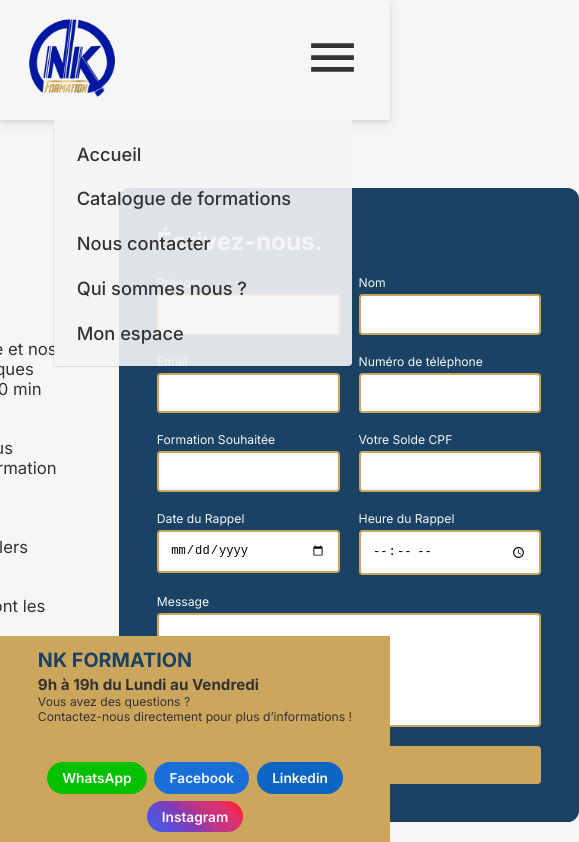
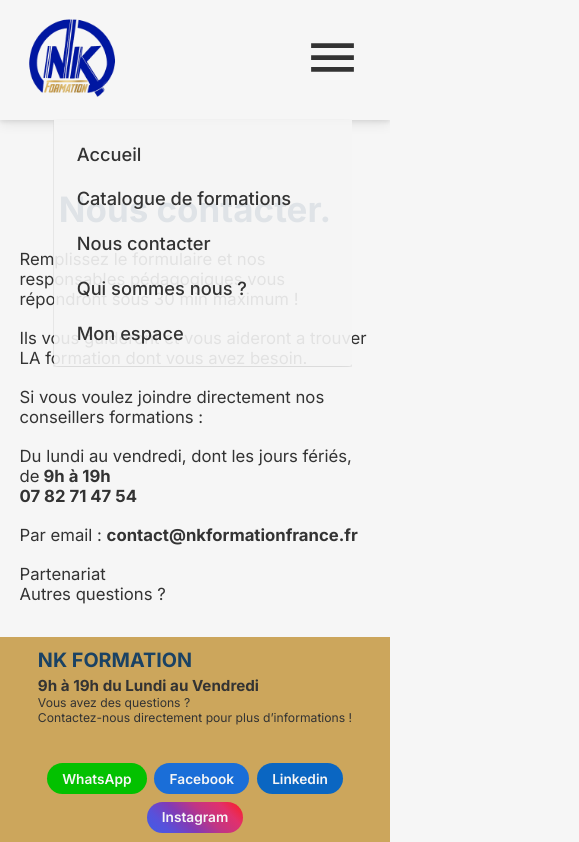
Before and after one commit to elalamiDeveloper/nk-formation-france, a React (Create React App) app: page /contact in a window 390 px wide. Shown: the top 842 px of the page, 579 px wide, since content can reach past the window. Built offline with nearby package versions, Linux system fonts and the light colour scheme.

Commit message:
Fix media queries

```diff
--- a/src/components/contact-form/contact-form.css
+++ b/src/components/contact-form/contact-form.css
@@ -30,7 +30,7 @@
 
 .input-team input {
   padding: 1.5rem;
-  font-size: 1.6rem;
+  font-size: 2rem;
   border: 0.3rem solid #cca65c;
   border-radius: 0.5rem;
 }
@@ -48,3 +48,24 @@
   color: #fff;
   font-size: 1.8rem;
 }
+
+@media screen and (max-width: 1000px) {
+  .contact-page-form {
+    width: 100%;
+  }
+}
+
+@media screen and (max-width: 760px) {
+  .contact-page-form {
+    grid-template-columns: 1fr;
+  }
+
+  .input-team {
+    gap: 1rem;
+    font-size: 2.2rem;
+  }
+
+  .input-team label {
+    font-size: 1.8rem;
+  }
+}
--- a/src/index.css
+++ b/src/index.css
@@ -42,6 +42,9 @@
 
 input {
   outline: none;
+  font-family: inherit;
+  font-weight: 700;
+  color: #1a4264;
 }
 
 .container {
--- a/src/pages/about-us/about-us.css
+++ b/src/pages/about-us/about-us.css
@@ -21,3 +21,22 @@
   border-radius: 0.5rem;
   overflow: hidden;
 }
+
+@media screen and (max-width: 1000px) {
+  .about-us {
+    flex-direction: column;
+  }
+
+  .about-us h1 {
+    text-align: center;
+    margin-bottom: 5rem;
+  }
+
+  .about-us p {
+    font-size: 2.2rem;
+  }
+
+  .about-us .img {
+    order: -1;
+  }
+}
--- a/src/pages/connect/connect-page.css
+++ b/src/pages/connect/connect-page.css
@@ -30,8 +30,9 @@
 
 .connect-form .item input {
   padding: 1rem;
-  font-size: 1.8rem;
-  font-weight: 500;
+  font-size: 2rem;
+  font-weight: 700;
+  color: #1a4264;
   border: 0.2rem solid transparent;
   border-radius: 0.5rem;
 }
@@ -49,3 +50,10 @@
   color: #fff;
   font-size: 1.8rem;
 }
+
+@media screen and (max-width: 600px) {
+  .connect-form {
+    width: 85%;
+    grid-template-columns: 1fr;
+  }
+}
--- a/src/pages/contact/contact.style.css
+++ b/src/pages/contact/contact.style.css
@@ -22,3 +22,13 @@
 .contact-page-text p {
   font-size: 2.2rem;
 }
+
+@media screen and (max-width: 1000px) {
+  .contact-page {
+    flex-direction: column;
+  }
+
+  .contact-page-text h1 {
+    align-self: center;
+  }
+}
```
Also changed, not shown: src/components/contact-form/ContactForm.jsx (+9 -0 lines).
